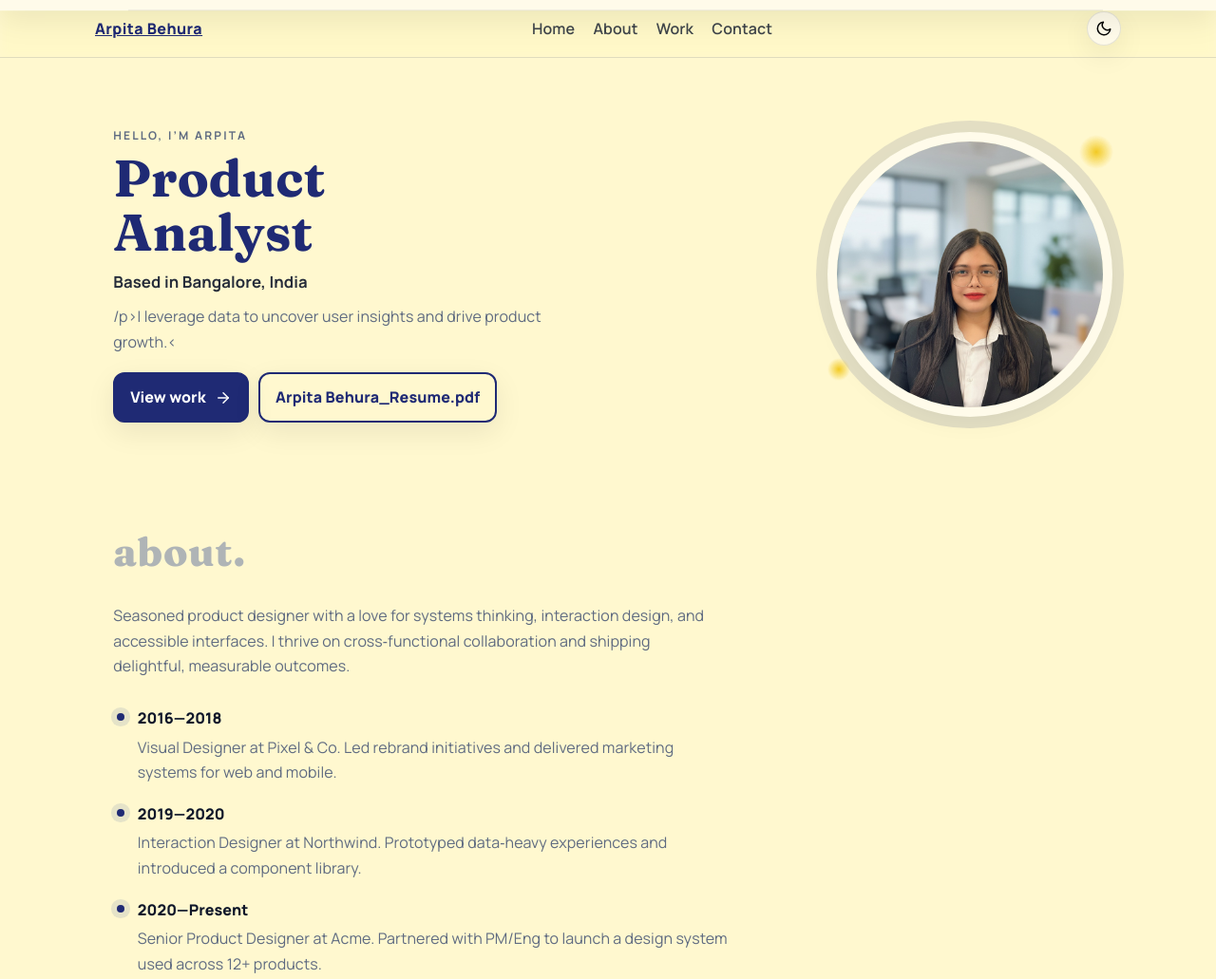
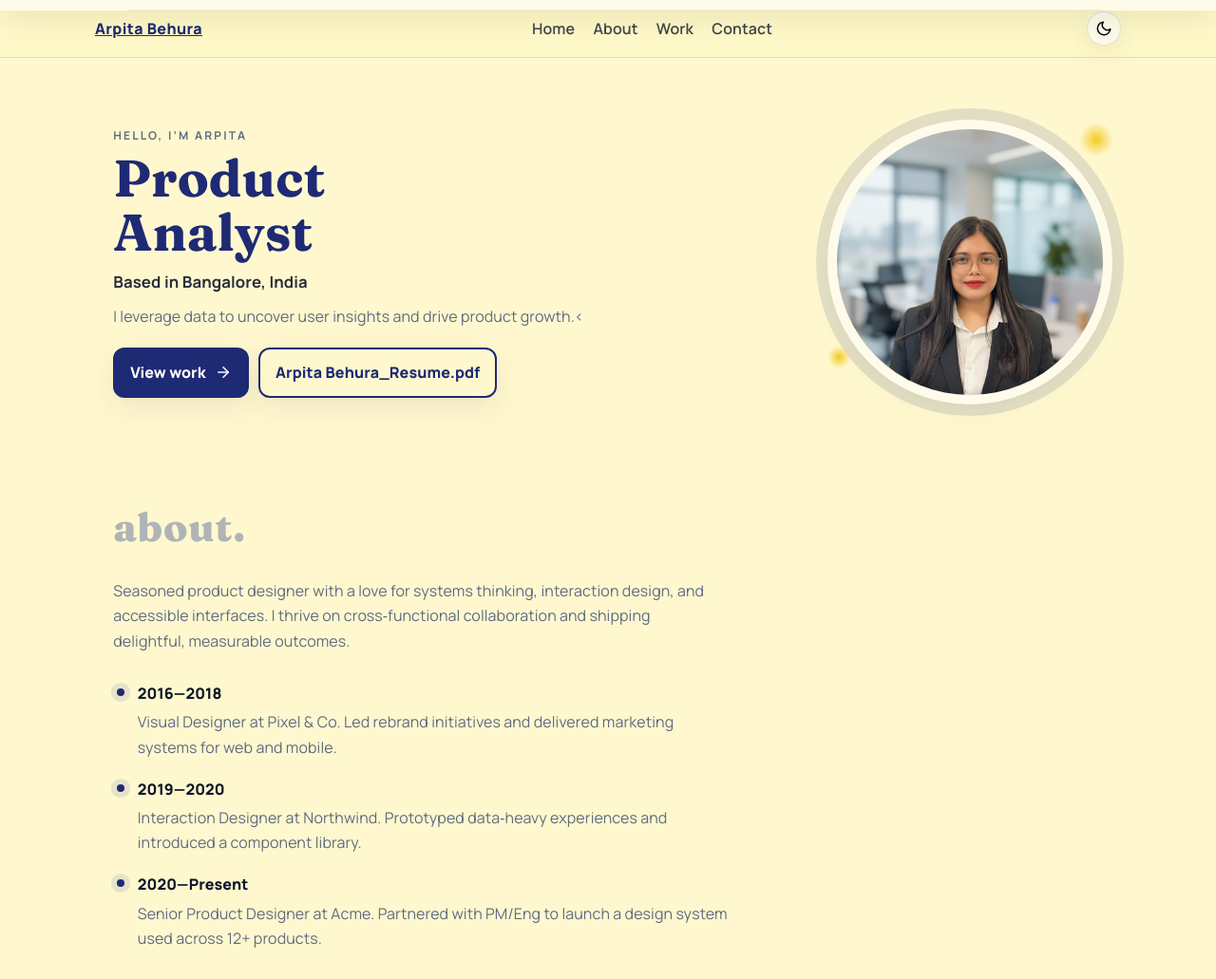
Before and after one commit to LisaAlGaib/personal-website, a plain HTML site: page index.html in a window 1280 px wide. Shown: the top 1031 px of the page at 95% size. Drawn offline with Linux system fonts and the light colour scheme.

Commit message:
Update index.html

```diff
--- a/index.html
+++ b/index.html
@@ -175,7 +175,7 @@
           <div class="eyebrow">Hello, I’m Arpita</div>
           <h1>Product<br/>Analyst</h1>
           <div class="subtitle">Based in Bangalore, India</div>
-          <p class="lead">/p>I leverage data to uncover user insights and drive product growth.<
+          <p class="lead">I leverage data to uncover user insights and drive product growth.<
           <div style="display:flex; gap:.6rem; align-items:center;">
             <a class="btn" href="#work">View work
               <svg width="18" height="18" viewBox="0 0 24 24" fill="none" stroke="currentColor" stroke-width="2" stroke-linecap="round" stroke-linejoin="round" aria-hidden="true"><path d="M5 12h14"/><path d="m12 5 7 7-7 7"/></svg>
```
